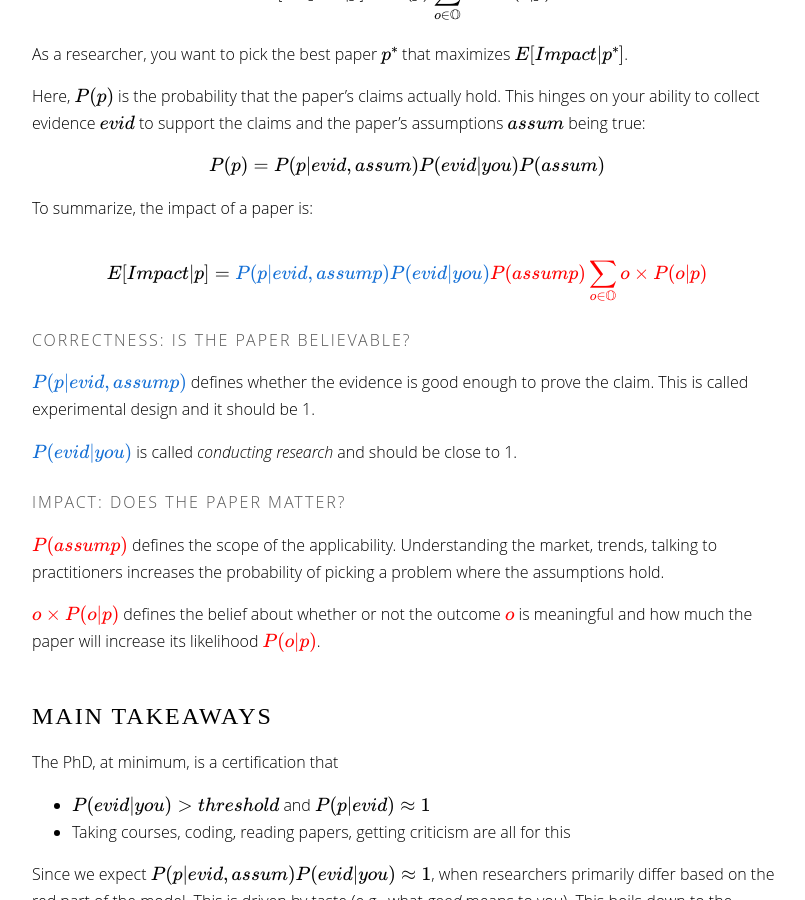
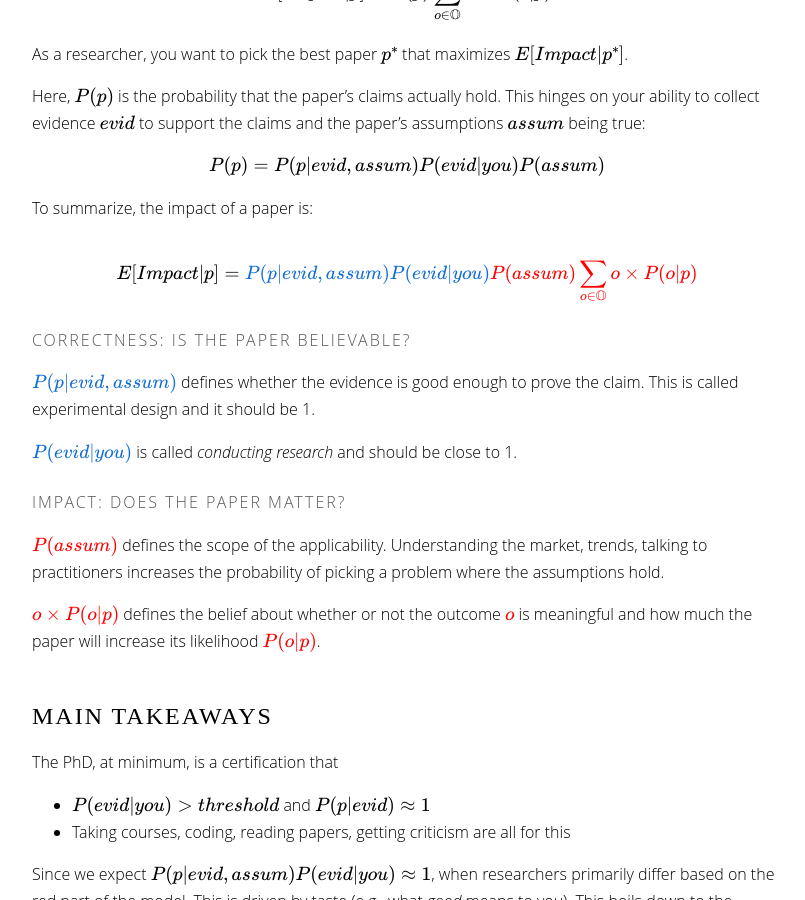
Before and after one commit to researchsetup/researchsetup.github.io, a Jekyll site: the page built from researchmodel.md, in a window 1280 px wide and 900 px high, scrolled down 985 px. Shown: the whole window, without its empty margins (233-1038 px from the left). Built offline with Jekyll 4.4.1, drawn with Linux system fonts in a browser that asks for light colours; some web fonts are replaced; formulas are drawn with MathJax 3; our own code applies the rules of GitHub Pages for plain Markdown files; some of the changed text lies outside the part shown.

Commit message:
lazy commit msg

```diff
--- a/researchmodel.md
+++ b/researchmodel.md
@@ -44,8 +44,8 @@ $$\definecolor{blue}{RGB}{18,110,213}
 $$
 
 $$E[Impact | p] =
-\blue{P(p | evid, assump) P(evid | you)}
-\red{P(assump)}
+\blue{P(p | evid, assum) P(evid | you)}
+\red{P(assum)}
 \red{\sum_{o \in \mathbb{O}} o\times P(o | p)}
 $$
 
@@ -54,13 +54,13 @@ $$
 
 **Correctness: is the paper believable?**
 
-$\blue{P(p \| evid, assump)}$ defines whether the evidence is good enough to prove the claim.  This is called experimental design and it should be 1.
+$\blue{P(p \| evid, assum)}$ defines whether the evidence is good enough to prove the claim.  This is called experimental design and it should be 1.
 
 $\blue{P(evid \| you)}$ is called _conducting research_ and should be close to 1.
 
 **Impact: does the paper matter?**
 
-$\red{P(assump)}$ defines the scope of the applicability.  Understanding the market, trends, talking to practitioners increases the probability of picking a problem where the assumptions hold.
+$\red{P(assum)}$ defines the scope of the applicability.  Understanding the market, trends, talking to practitioners increases the probability of picking a problem where the assumptions hold.
 
 $\red{o\times P(o \| p)}$ defines the belief about whether or not the outcome $\red{o}$ is meaningful and how much the paper will increase its likelihood $\red{P(o \| p)}$.
 
@@ -155,7 +155,7 @@ The recent research in [automatically generating lipsynced videos](https://www.y
 
 Least publishable units (LPUs) are papers that are technically correct, and shows something new but not really meaningful.  These are papers for which any combination of the following hold:
 
-* $P(assump) \approx 0$ meaning the problem is made up.
+* $P(assum) \approx 0$ meaning the problem is made up.
 * $P(o \| p) \le 0$ for $o\in \mathbb{O}_r$  meaning it doesn't have a lot of positive outcomes.
 * $P(evid)\approx 1$  meaning the evidence is blindingly obvious.
 
```
